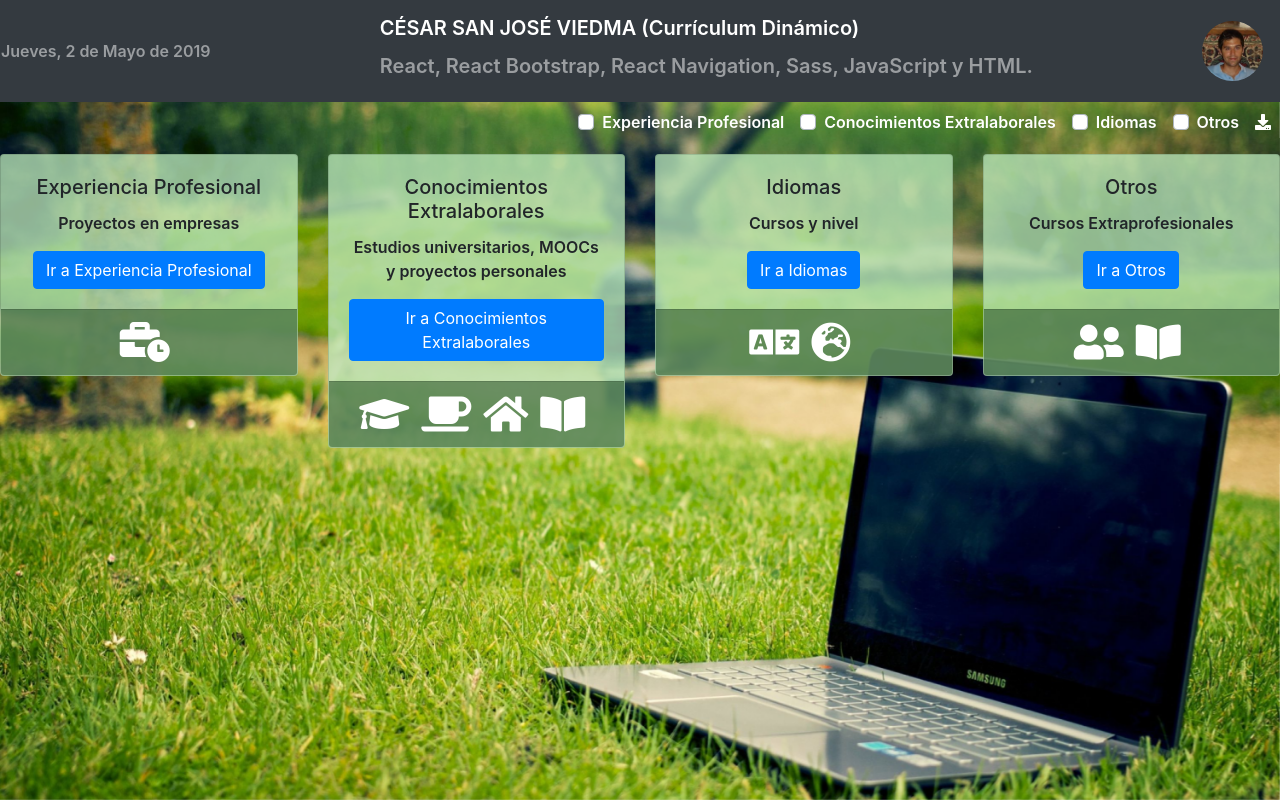
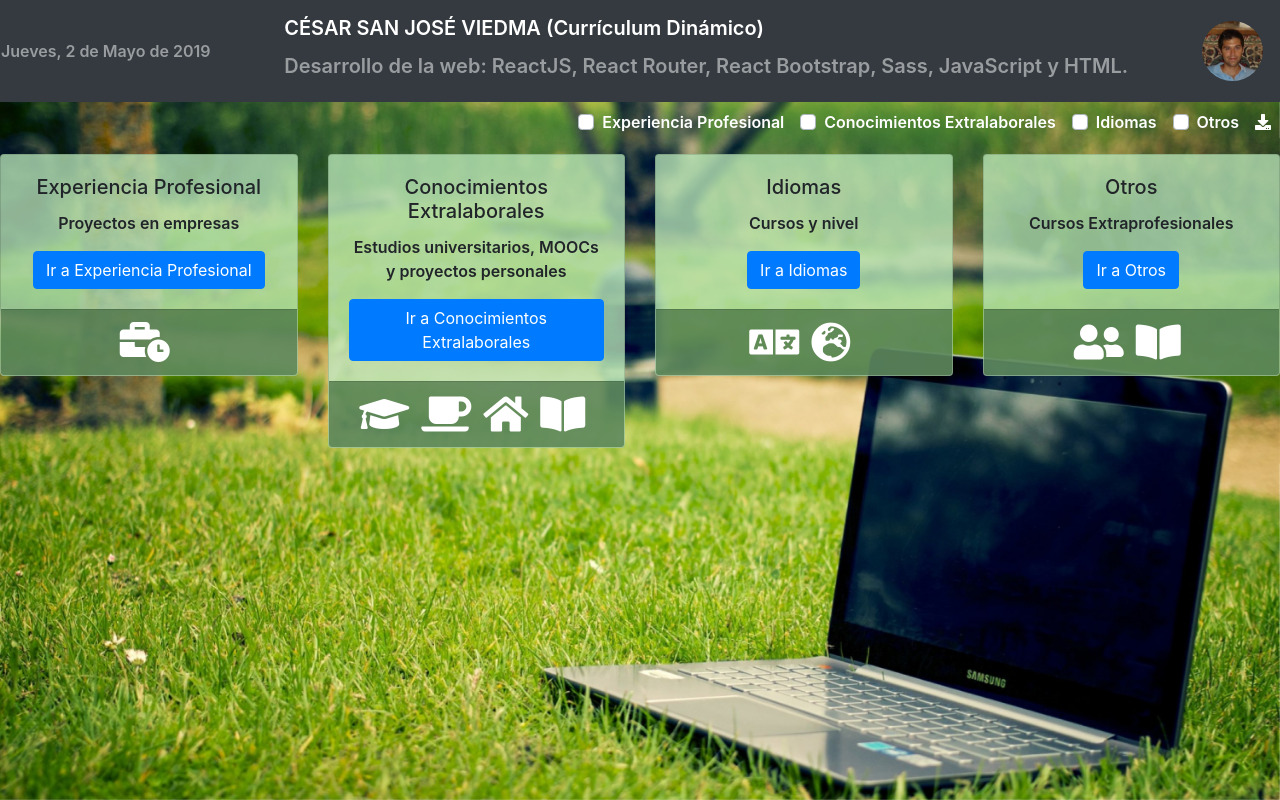
Before and after one commit to Cesarezz/react-cv, a React (Create React App) app: page / in a window 1280 px wide. Built offline with nearby package versions, Linux system fonts and the light colour scheme.

Commit message:
Menu's text

```diff
--- a/src/menu/Menu.js
+++ b/src/menu/Menu.js
@@ -114,7 +114,7 @@ class Menu extends React.Component{
             <Row>CÉSAR SAN JOSÉ VIEDMA (Currículum Dinámico)</Row>
             <Row>
               <Navbar.Text className="d-none d-md-block">
-                React, React Bootstrap, React Navigation, Sass, JavaScript y HTML.
+              Desarrollo de la web: ReactJS, React Router, React Bootstrap, Sass, JavaScript y HTML.
               </Navbar.Text>
             </Row>
           </Navbar.Brand>
```
